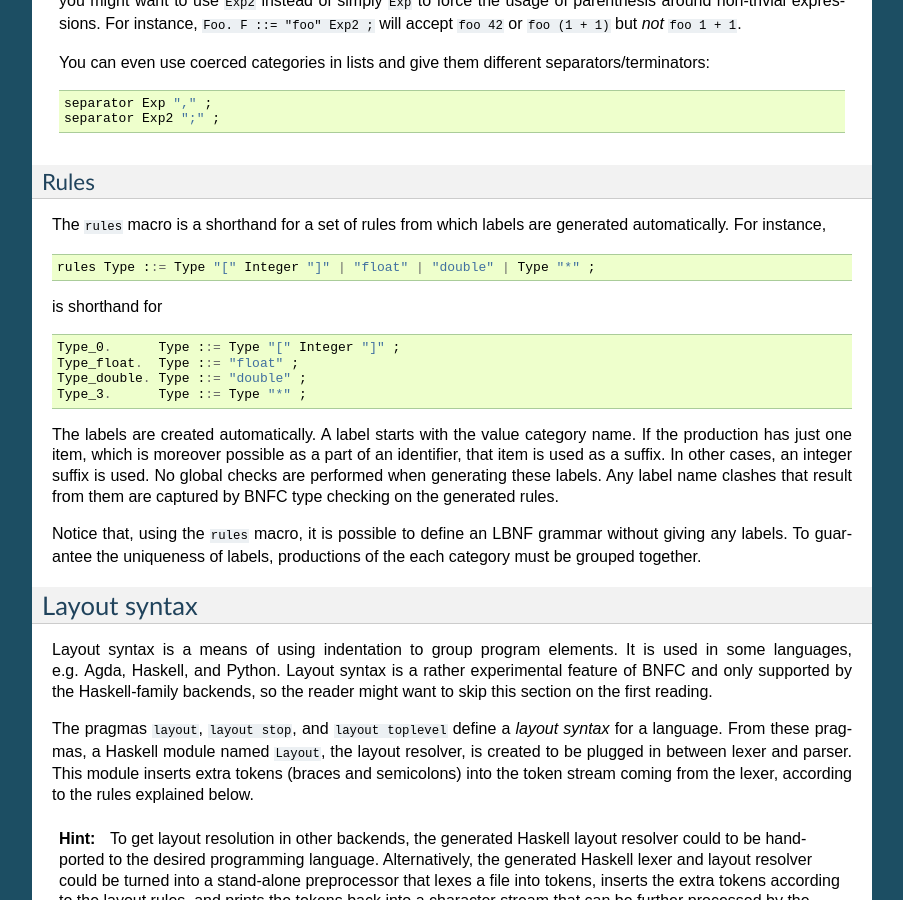
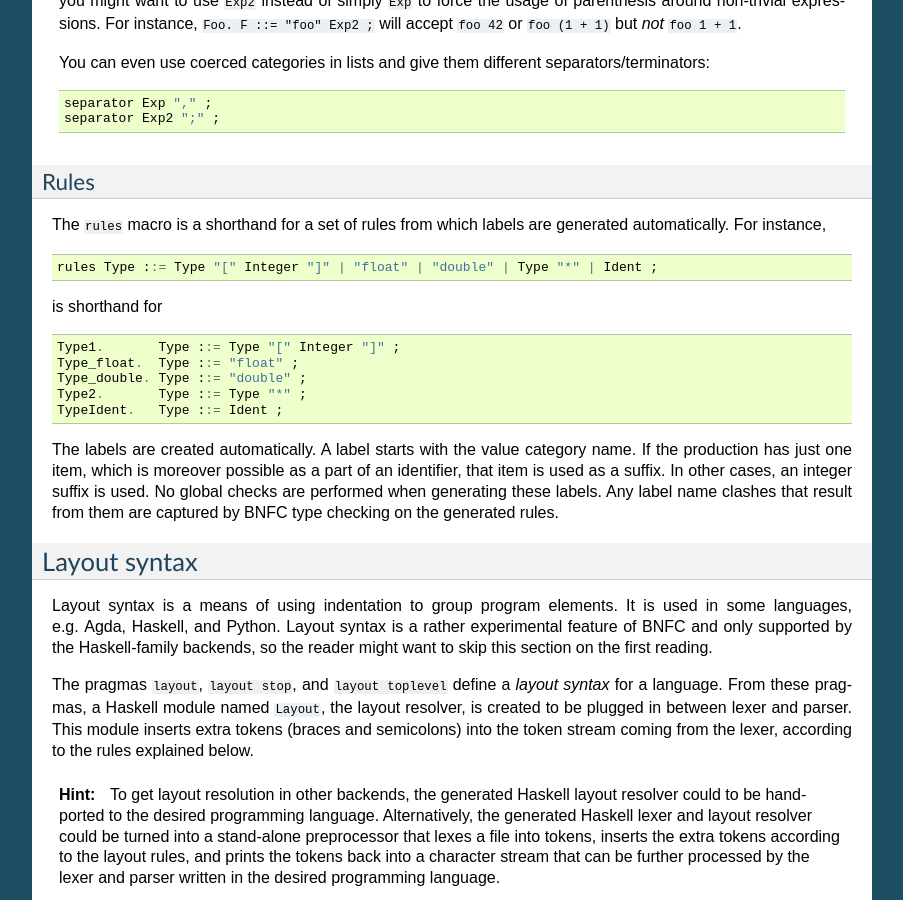
Before and after one commit to BNFC/bnfc, a Sphinx documentation site: the page built from docs/lbnf.rst, in a window 1280 px wide and 900 px high, scrolled down 8999 px. Shown: the whole window, without its empty margins (198-1101 px from the left). Built offline with Sphinx 7.4.7, drawn with Linux system fonts in a browser that asks for light colours; formulas are drawn with MathJax 3.

Commit message:
[ docs ] fixed errors in "rules" description

```diff
--- a/docs/lbnf.rst
+++ b/docs/lbnf.rst
@@ -655,16 +655,17 @@ are generated automatically. For instance,
 
 ::
 
-      rules Type ::= Type "[" Integer "]" | "float" | "double" | Type "*" ;
+      rules Type ::= Type "[" Integer "]" | "float" | "double" | Type "*" | Ident ;
 
 is shorthand for
 
 ::
 
-      Type_0.      Type ::= Type "[" Integer "]" ;
+      Type1.       Type ::= Type "[" Integer "]" ;
       Type_float.  Type ::= "float" ;
       Type_double. Type ::= "double" ;
-      Type_3.      Type ::= Type "*" ;
+      Type2.       Type ::= Type "*" ;
+      TypeIdent.   Type ::= Ident ;
 
 The labels are created automatically. A label starts with the value
 category name. If the production has just one item, which is moreover
@@ -672,10 +673,6 @@ possible as a part of an identifier, that item is used as a suffix. In
 other cases, an integer suffix is used. No global checks are performed
 when generating these labels. Any label name clashes that result from
 them are captured by BNFC type checking on the generated rules.
-
-Notice that, using the ``rules`` macro, it is possible to define an LBNF
-grammar without giving any labels. To guarantee the uniqueness of
-labels, productions of the each category must be grouped together.
 
 .. _layout:
 
```
